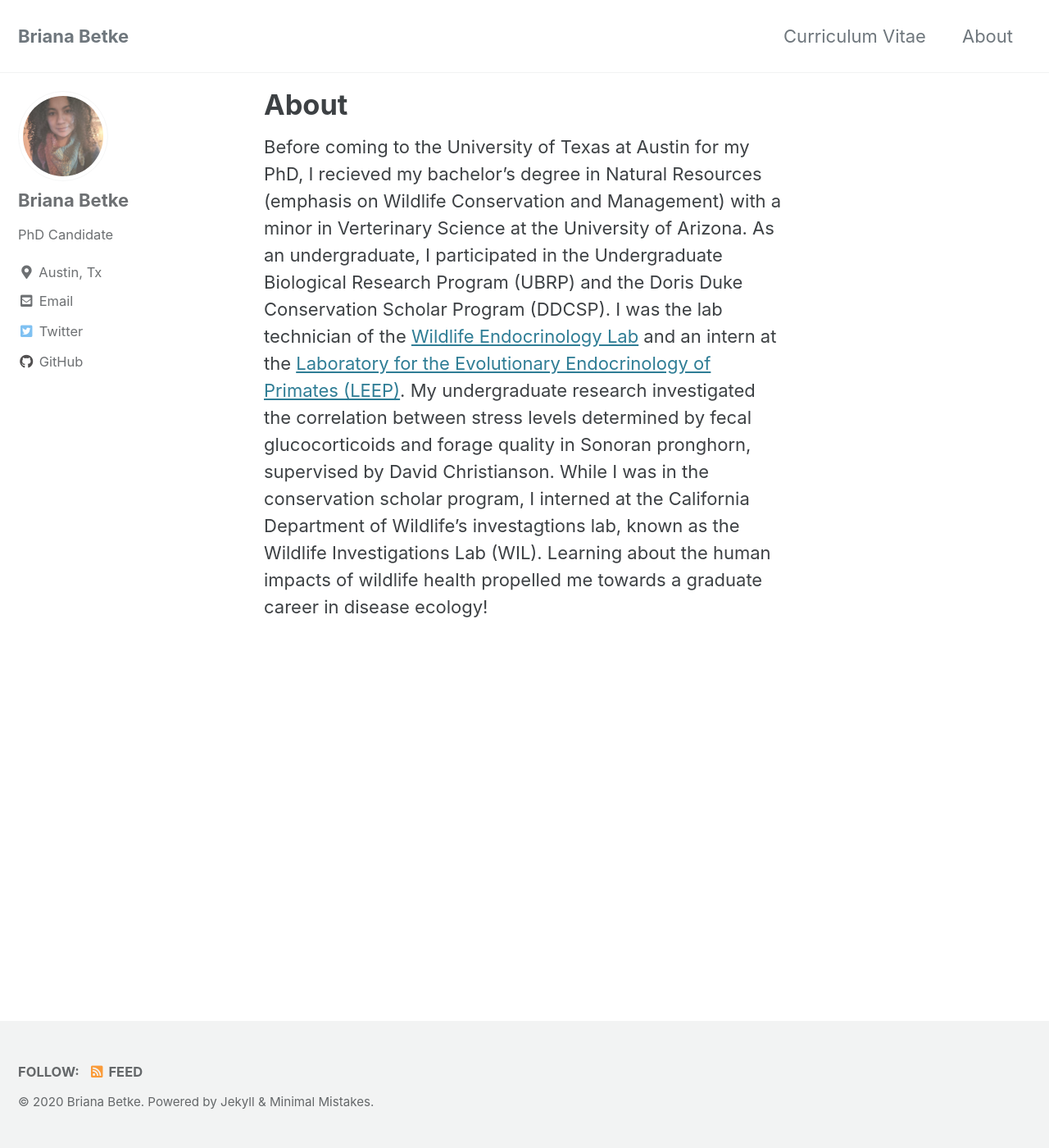
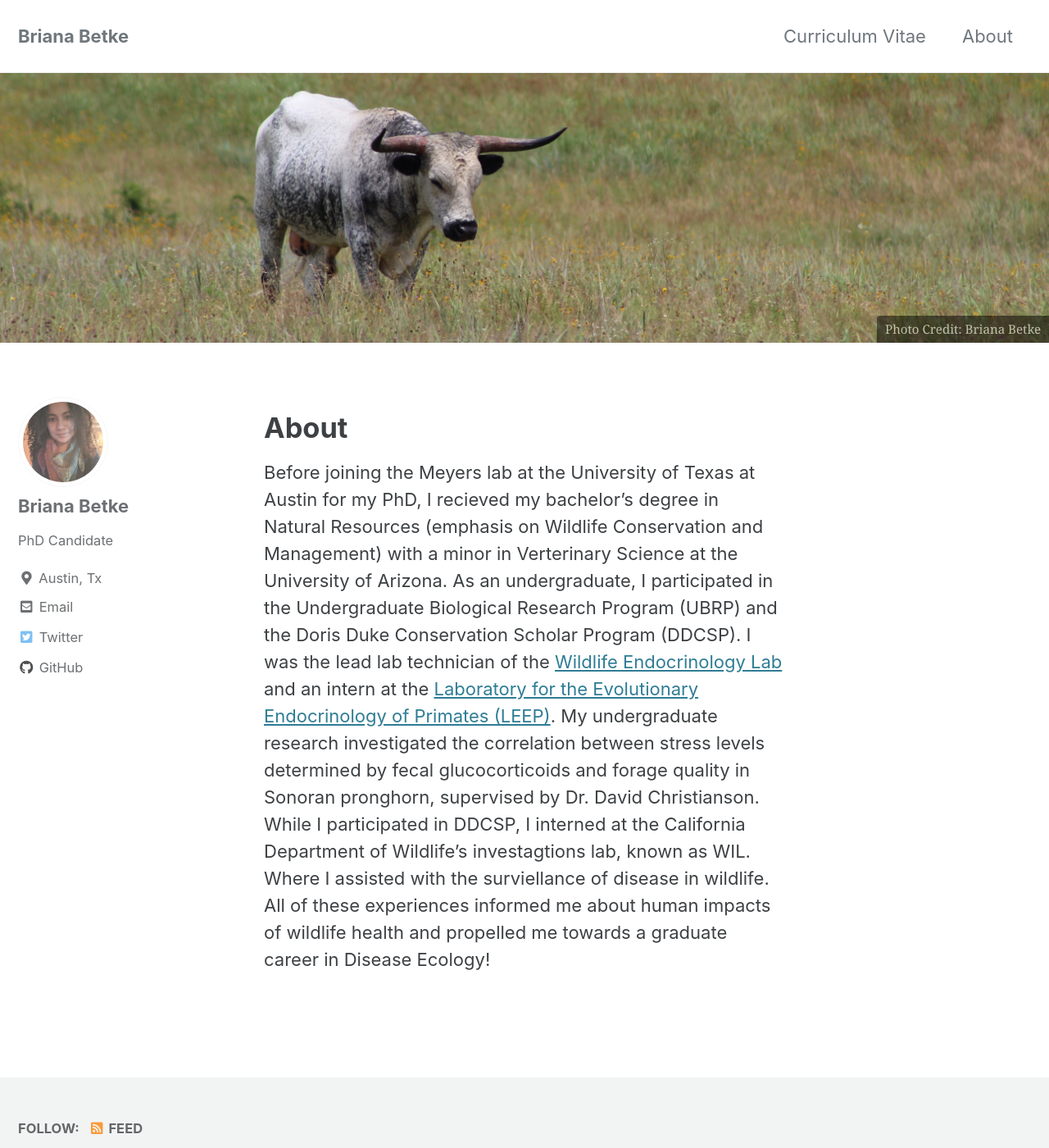
Before and after one commit to babetke/babetke.github.io, a Jekyll site: the page built from _pages/about.md, in a window 1280 px wide and 1400 px high. Shown: the whole window at 82% size. Built offline with Jekyll 4.4.1, drawn with Linux system fonts in a browser that asks for light colours; cached includes are drawn as plain includes.

Commit message:
Updating index page, CV file, and adding header to about me page.

```diff
--- a/_pages/about.md
+++ b/_pages/about.md
@@ -1,6 +1,10 @@
 ---
-title: "About"
+title: ""
 permalink: /about/
+header:
+  image: "/images/IMG_1755.jpeg"
+  caption: "Photo Credit: Briana Betke"
 ---
+# About
 
-Before coming to the University of Texas at Austin for my PhD, I recieved my bachelor's degree in Natural Resources (emphasis on Wildlife Conservation and Management) with a minor in Verterinary Science at the University of Arizona. As an undergraduate, I participated in the Undergraduate Biological Research Program (UBRP) and the Doris Duke Conservation Scholar Program (DDCSP). I was the lab technician of the [Wildlife Endocrinology Lab](https://cals.arizona.edu/research/ecology/webpages/people/people.html) and an intern at the [Laboratory for the Evolutionary Endocrinology of Primates (LEEP)](https://leepanthropology.weebly.com/people.html). My undergraduate research investigated the correlation between stress levels determined by fecal glucocorticoids and forage quality in Sonoran pronghorn, supervised by David Christianson. While I was in the conservation scholar program, I interned at the California Department of Wildlife's investagtions lab, known as the Wildlife Investigations Lab (WIL). Learning about the human impacts of wildlife health propelled me towards a graduate career in disease ecology!
+Before joining the Meyers lab at the University of Texas at Austin for my PhD, I recieved my bachelor's degree in Natural Resources (emphasis on Wildlife Conservation and Management) with a minor in Verterinary Science at the University of Arizona. As an undergraduate, I participated in the Undergraduate Biological Research Program (UBRP) and the Doris Duke Conservation Scholar Program (DDCSP). I was the lead lab technician of the [Wildlife Endocrinology Lab](https://cals.arizona.edu/research/ecology/webpages/people/people.html) and an intern at the [Laboratory for the Evolutionary Endocrinology of Primates (LEEP)](https://leepanthropology.weebly.com/people.html). My undergraduate research investigated the correlation between stress levels determined by fecal glucocorticoids and forage quality in Sonoran pronghorn, supervised by Dr. David Christianson. While I participated in DDCSP, I interned at the California Department of Wildlife's investagtions lab, known as WIL. Where I assisted with the surviellance of disease in wildlife. All of these experiences informed me about human impacts of wildlife health and propelled me towards a graduate career in Disease Ecology!
```
Also changed, not shown: _pages/CV.md (+1 -1 lines), index.md (+1 -1 lines), images/IMG_1755.jpeg (added), 1 other file.
